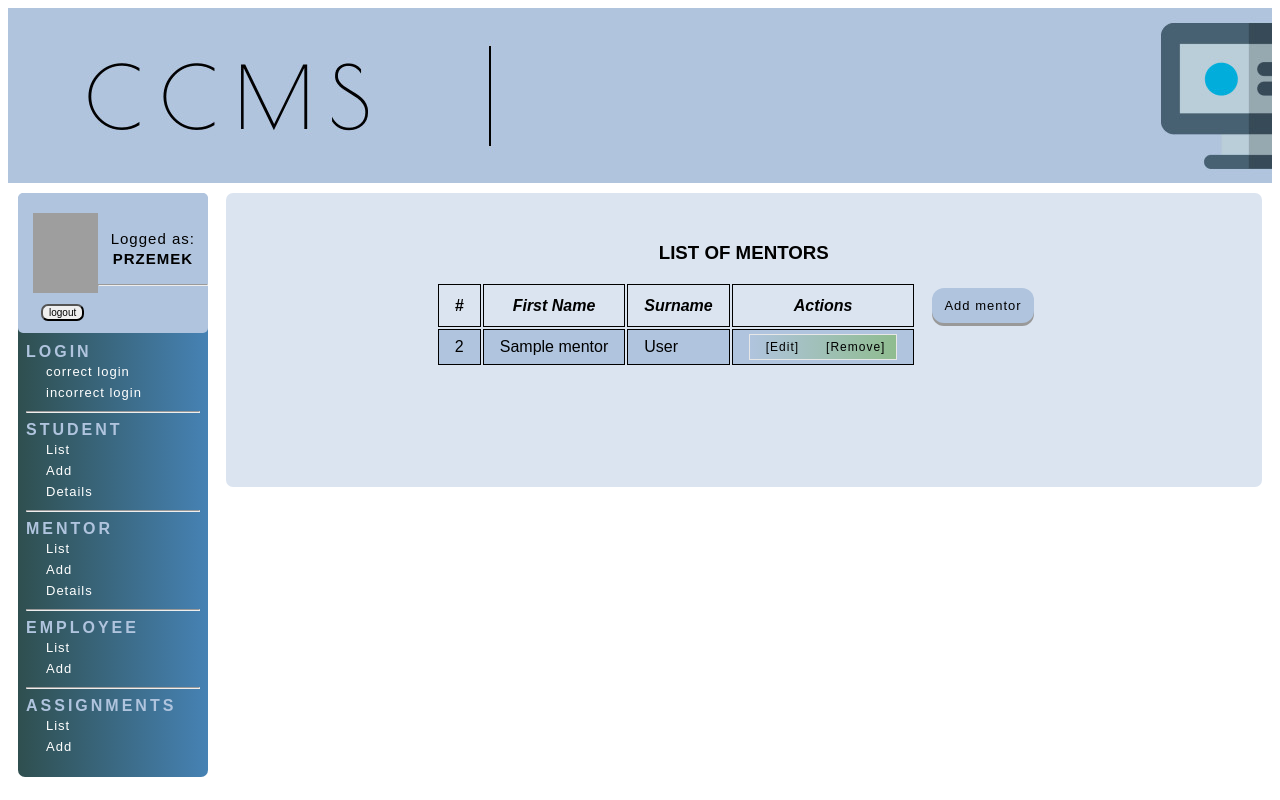
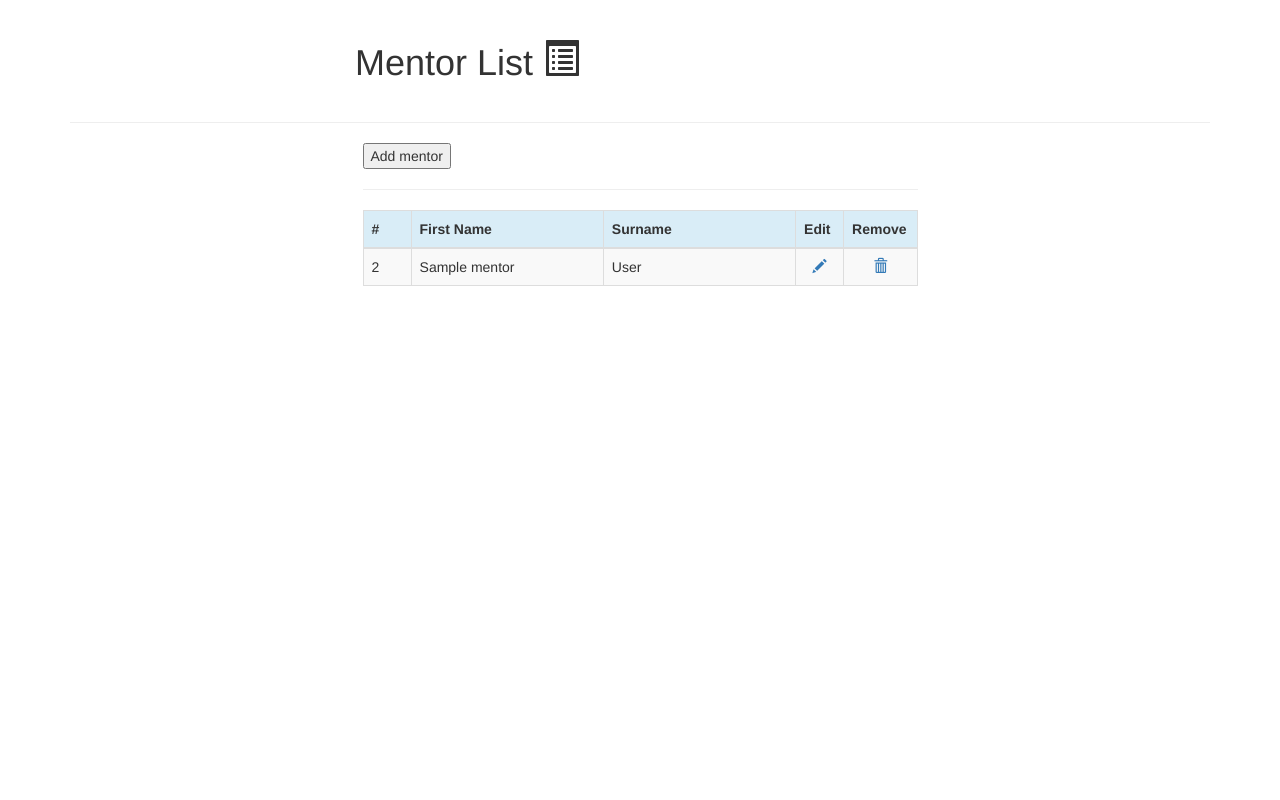
Before and after one commit to ztokarski/python-ccms-project, a Flask app: template templates/mentor_list.html in a window 1280 px wide. Run offline with Flask 2, Linux system fonts and the light colour scheme; the template is opened without the code that fills it: most values are stand-ins (such as "Sample title", 1, 10 or a date in 2020); some libraries are stand-ins or nearby versions; grey boxes are pictures that could not be loaded.

Commit message:
add mentor_list.html

```diff
--- a/templates/mentor_list.html
+++ b/templates/mentor_list.html
@@ -2,73 +2,52 @@
 
 <html>
 <head>
-        <link rel="stylesheet" type="text/css" href="static/css/style.css">
-        <link rel="stylesheet" type="text/css" href="static/css/table.css">
-        <title>Mentor List</title>
     <meta charset="utf-8">
+    <meta name="viewport" content="width=device-width, initial-scale=1">
+    <link rel="stylesheet" href="https://maxcdn.bootstrapcdn.com/bootstrap/3.3.7/css/bootstrap.min.css">
+    <script src="https://ajax.googleapis.com/ajax/libs/jquery/3.1.1/jquery.min.js"></script>
+    <script src="https://maxcdn.bootstrapcdn.com/bootstrap/3.3.7/js/bootstrap.min.js"></script>
+    <link href="https://maxcdn.bootstrapcdn.com/font-awesome/4.7.0/css/font-awesome.min.css" rel="stylesheet" integrity="sha384-wvfXpqpZZVQGK6TAh5PVlGOfQNHSoD2xbE+QkPxCAFlNEevoEH3Sl0sibVcOQVnN" crossorigin="anonymous">
+    <link rel="stylesheet" type="text/css" href="static/css/carousel.css">
 </head>
         <body>
-        <header style="background-image: url(static/img/ccms-header.jpg)"></header>
-        <div class="sidebar">
-            <div class="profile">
-                <img id="profile_picture" src="http://www.ockrk.co/assets/nophoto.jpeg"/>
-                <p id="profile_name">Logged as: <strong>PRZEMEK</strong> <hr></p>
-                <button type="button" id="logout_button"
-                onclick="location.href='index'">logout</button>
-            </div>
-            <div class="navigation">
-                <nav>
-                    <ul class="navigation">
-                        <strong>LOGIN</strong>
-                            <li><a href="index.html">correct login</a> </li>
-                            <li><a href="login_error.html">incorrect login</a> </li><hr>
-                        <strong>STUDENT</strong>
-                            <li><a href="student_list">List</a></li>
-                            <li><a href="student_add">Add</a></li>
-                            <li><a href="student_details.html">Details</a></li><hr>
-                        <strong>MENTOR</strong>
-                            <li><a href="mentor_list">List</a></li>
-                            <li><a href="mentor_add">Add</a></li>
-                            <li><a href="mentor_details.html">Details</a></li><hr>
-                        <strong>EMPLOYEE</strong>
-                            <li><a href="employee_list">List</a></li>
-                            <li><a href="employee_add">Add</a></li><hr>
-                        <strong>ASSIGNMENTS</strong>
-                            <li><a href="assignment_list">List</a></li>
-                            <li><a href="assignment_add">Add</a></li>
-                    </ul>
-                </nav>
-            </div>
-        </div>
-        <article>
-            <h3>LIST OF MENTORS</h3>
+            <div class="container">
+                <div class="page-header">
+                    <div class="col-md-3 col-sm-1 col-xs-1"></div>
+                    <h1>Mentor List <span class="glyphicon glyphicon-list-alt"></span></h1>
+                    <br></div>
             <div>
-                <center><table class="mentor">
+            <div class="row">
+                <div class="col-md-3 col-sm-1 col-xs-1"></div>
+            <div class="col-md-6 col-sm-12 col-xs-12">
+                <div class="table-responsive">
+                    <button class="button" type="button"
+                            onclick="location.href='mentor_add'">Add mentor</button><hr>
+                    <table class = "table table-striped table-bordered table-hover ">
+                        <thead class="bg-info text-white">
                             <tr>
                                 <th>#</th>
                                 <th>First Name</th>
                                 <th>Surname</th>
-                        <th>Actions</th>
-                        <th class="button_border"><button class="button" type="button"
-                            onclick="location.href='mentor_add'">Add mentor</button></th>
+                                <th>Edit</th>
+                                <th>Remove</th>
                             </tr>
+                        </thead>
                         {% block content %}
                             {% for mentor in mentors %}
                              <tr>
-                            <td>{{ mentors.index(mentor)+1 }}</td>
-                            <td>{{ mentor.name }}</td>
-                            <td>{{ mentor.surname }}</td>
-                            <td>
-                                <ul>
-                                    <li><a href="/mentor_edit/{{ mentor.id }}">[Edit] </a></li>
-                                    <li><a href="/mentor_remove/{{ mentor.id }}">[Remove]</a></li><br>
-                                </ul>
-                            </td>
+                                <td class="col-md-1 col-sm-1 col-xs-1">{{ mentors.index(mentor)+1 }}</td>
+                                <td class="col-md-4 col-sm-4 col-xs-4">{{ mentor.name }}</td>
+                                <td class="col-md-4 col-sm-4 col-xs-4">{{ mentor.surname }}</td>
+                                <td class="col-md-1 col-sm-1 col-xs-1 text-center"><a href="/mentor_edit/{{ mentor.id }}" class="button "><span class="glyphicon glyphicon-pencil"></span></a></td>
+                                <td class="col-md-1 col-sm-1 col-xs-1 text-center"><a href="/mentor_remove/{{ mentor.id }}" class="button"><span class="glyphicon glyphicon-trash"></span></a></td>
                              </tr>
                             {% endfor %}
                         {% endblock %}
-              </table></center>
+                  </table>
                 </div>
-        </article>
+            </div>
+                <div class="col-md-3 col-sm-1 col-xs-1"></div>
+            </div></div></div>
         </body>
 </html>
```
Also changed, not shown: templates/mentor_add.html (+9 -6 lines), ccms.db. Lines whose indentation alone changed are shown as unchanged.
